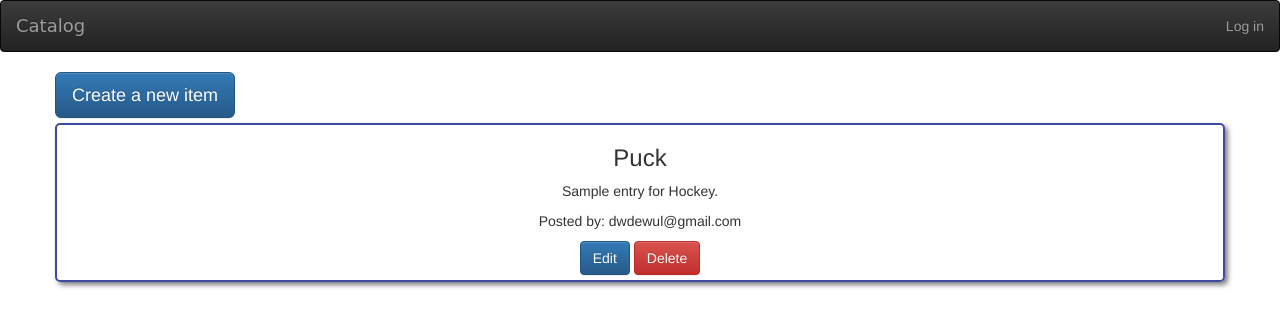
After one commit to dwdewul/item-catalog, a Flask app: a page that uses templates/base.html in a window 1280 px wide. The commit adds this page. Shown: the top 327 px of the page. Run offline with Flask 2, Linux system fonts and the light colour scheme; some libraries are stand-ins or nearby versions; some web fonts are replaced.

Commit message:
Project is ready for submission Add routes for CRUD and respective templates style pages with additional colors/borders Add in authorization to prevent users from deleting other users' items

```diff
--- a/application.py
+++ b/application.py
@@ -2,8 +2,8 @@
 #####                           Imports                                    #####
 ################################################################################
 from flask import (Flask, render_template, request,
-redirect, jsonify, url_for, flash)
-from sqlalchemy import create_engine
+                   redirect, jsonify, url_for, flash)
+from sqlalchemy import create_engine, desc
 from sqlalchemy.orm import sessionmaker
 from db_setup import Base, User, Category, Item
 from flask import session as login_session
@@ -30,6 +30,7 @@ CLIENT_ID = json.loads(open('client_secrets.json', 'r').read())[
 ################################################################################
 #####                        Authentication                                #####
 ################################################################################
+
 
 @app.route('/login')
 def showLogin():
@@ -112,8 +113,6 @@ def gconnect():
     login_session['email'] = data['email']
 
     flash("you are now logged in as {}".format(login_session['username']))
-    for rx in login_session:
-        print(rx)
     return "Hello, {}".format(login_session['username'])
 
 
@@ -150,21 +149,137 @@ def gdisconnect():
         return response
 
 ################################################################################
+#####                         Helper Functions                             #####
+################################################################################
+
+
+def get_items(category_name):
+    category = session.query(Category).filter_by(name=category_name).one()
+    items = session.query(Item).filter_by(category_id=category.id)
+    return items
+
+
+def get_single_item(category_name, item_name):
+    category = session.query(Category).filter_by(name=category_name).one()
+    item = session.query(Item).filter_by(
+        category_id=category.id, title=item_name).first()
+    return item
+
+
+def get_category(category_name):
+    category = session.query(Category).filter_by(name=category_name).one()
+    return category
+
+
+def get_user_email():
+    if login_session['username']:
+        return login_session['email']
+
+################################################################################
 #####                         Routing                                      #####
 ################################################################################
+
 
 @app.route('/')
 @app.route('/home')
 def showCatalog():
     user = login_session.get('username')
     categories = session.query(Category).all()
-    return render_template('home.html', categories=categories, user=user)
+    items = session.query(Item).order_by(Item.created_at.desc()).limit(6).all()
+    return render_template('home.html', categories=categories, user=user, items=items)
+
+
+@app.route('/json')
+def catalogJSON():
+    items = session.query(Item).all()
+    return jsonify([i.serialize for i in items])
+
+
+@app.route('/<string:category_name>/items')
+def showCategory(category_name):
+    user = login_session.get('username')
+    category = get_category(category_name)
+    items = get_items(category_name)
+    return render_template('items.html', category_name=category.name, items=items, user=user)
+
+
+@app.route('/<string:category_name>/create', methods=['GET', 'POST'])
+def createItem(category_name):
+    if 'username' not in login_session:
+        return redirect('/login')
+    user = login_session.get('username')
+    category = get_category(category_name)
+
+    if request.method == 'POST':
+        newItem = Item(
+            title=request.form['title'],
+            description=request.form['description'],
+            category_id=category.id,
+            user_id=login_session.get('email'))
+        session.add(newItem)
+        session.commit()
+
+        flash('Item {}'.format(newItem.title))
+        return redirect(url_for('showCategory', category_name=category_name, user=user))
+    else:
+        return render_template('create_item.html', category_name=category_name, user=user)
+
+
+@app.route('/<string:category_name>/edit/<string:item_name>', methods=['GET', 'POST'])
+def editItem(category_name, item_name):
+    if 'username' not in login_session:
+        return redirect('/login')
+
+    user = login_session.get('username')
+    u_email = get_user_email()
+    category = get_category(category_name)
+    editItem = get_single_item(category_name, item_name)
+
+    if request.method == 'POST':
+        if u_email == editItem.user_id:
+            if request.form['title']:
+                editItem.title = request.form['title']
+
+            if request.form['description']:
+                editItem.description = request.form['description']
+
+            session.add(editItem)
+            session.commit()
+        else:
+            flash('You do not have the authorization to edit that item')
+
+        return redirect(url_for('showCategory', category_name=category_name, user=user))
+
+    else:
+        return render_template('update_item.html', user=user, category_name=category_name, item_name=editItem.title, editItem=editItem)
+
+
+@app.route('/<string:category_name>/delete/<string:item_name>', methods=['GET', 'POST'])
+def deleteItem(category_name, item_name):
+    if 'username' not in login_session:
+        return redirect('/login')
+    user = login_session.get('username')
+    u_email = get_user_email()
+    category = get_category(category_name)
+    deleteItem = get_single_item(category_name, item_name)
+
+    if request.method == 'POST':
+        if u_email == deleteItem.user_id:
+            session.delete(deleteItem)
+            session.commit()
+        else:
+            flash('You do not have the authorization to delete that item')
+        return redirect(url_for('showCategory', category_name=category_name, user=user))
+
+    else:
+        return render_template('delete_item.html', user=user, category_name=category_name, item_name=deleteItem.title)
 
 
 ################################################################################
 #####                         Run App                                      #####
 ################################################################################
 
+
 if __name__ == '__main__':
     app.secret_key = 'super_secret_key'
     app.debug = True
--- a/static/master.css
+++ b/static/master.css
@@ -1,3 +1,12 @@
 .navbar-brand {
   font-family: 'Sedgwick Ave', cursive;
 }
+
+.items {
+  border: 2px #3f4ba1 solid;
+  border-radius: 5px;
+  padding-bottom: 5px;
+  margin-bottom: 5px;
+  margin-top: 5px;
+  box-shadow: 3px 3px 5px grey;
+}
--- a/templates/base.html
+++ b/templates/base.html
@@ -2,7 +2,7 @@
 <html>
   <head>
     <meta charset="utf-8">
-    <title>Menu App</title>
+    <title>Item Catalog</title>
     <link rel="stylesheet"
       href="https://maxcdn.bootstrapcdn.com/bootstrap/3.3.7/css/bootstrap.min.css"
       integrity="sha384-BVYiiSIFeK1dGmJRAkycuHAHRg32OmUcww7on3RYdg4Va+PmSTsz/K68vbdEjh4u"
@@ -28,8 +28,6 @@
           <a class="navbar-brand" href="/">Catalog</a>
           </div>
           <ul class="nav navbar-nav">
-            <li class="navbar-link"><a href="#">Page 1</a></li>
-            <li class="navbar-link"><a href="#">Page 2</a></li>
         </ul>
         <ul class="nav navbar-nav navbar-right">
           {% if not user %}
--- /dev/null
+++ b/templates/items.html
@@ -0,0 +1,31 @@
+{% extends "base.html" %}
+{% block body %}
+<a href="{{url_for('createItem', category_name=category_name)}}"
+   class="btn btn-lg btn-primary">
+Create a new item
+</a>
+{% with messages = get_flashed_messages() %}
+  {% if messages %}
+      {% for message in messages %}
+      <div class="alert alert-info">
+        <strong>{{ message }}</strong>
+      </div>
+      {% endfor %}
+  {% endif %}
+{% endwith %}
+{% for item in items %}
+<div class="col-md-12 text-center items">
+  <h3>{{item.title}}</h3>
+  <p>{{item.description}}</p>
+  <p>Posted by: {{item.user_id}}</p>
+  <a href="{{url_for('editItem', category_name=item.category.name, item_name=item.title)}}"
+    class="btn btn-primary">
+    Edit
+  </a>
+  <a href="{{url_for('deleteItem', category_name=item.category.name, item_name=item.title)}}"
+    class="btn btn-danger">
+    Delete
+  </a>
+</div>
+{% endfor %}
+{% endblock %}
--- a/templates/logout.html
+++ b/templates/logout.html
@@ -1,5 +1,5 @@
 {% extends "base.html" %}
 {% block body %}
   <h2>You have been logged out successfully!</h2>
-  <a href="url_for('showCatalog')">Catalog</a>
+  <a href="{{url_for('showCatalog')}}">Catalog</a>
 {% endblock %}
```
Also changed, not shown: db_setup.py (+5 -2 lines), templates/create_item.html (added, +15 -0 lines), templates/delete_item.html (added, +10 -0 lines), templates/home.html (+18 -7 lines), templates/update_item.html (added, +16 -0 lines), category.db.
